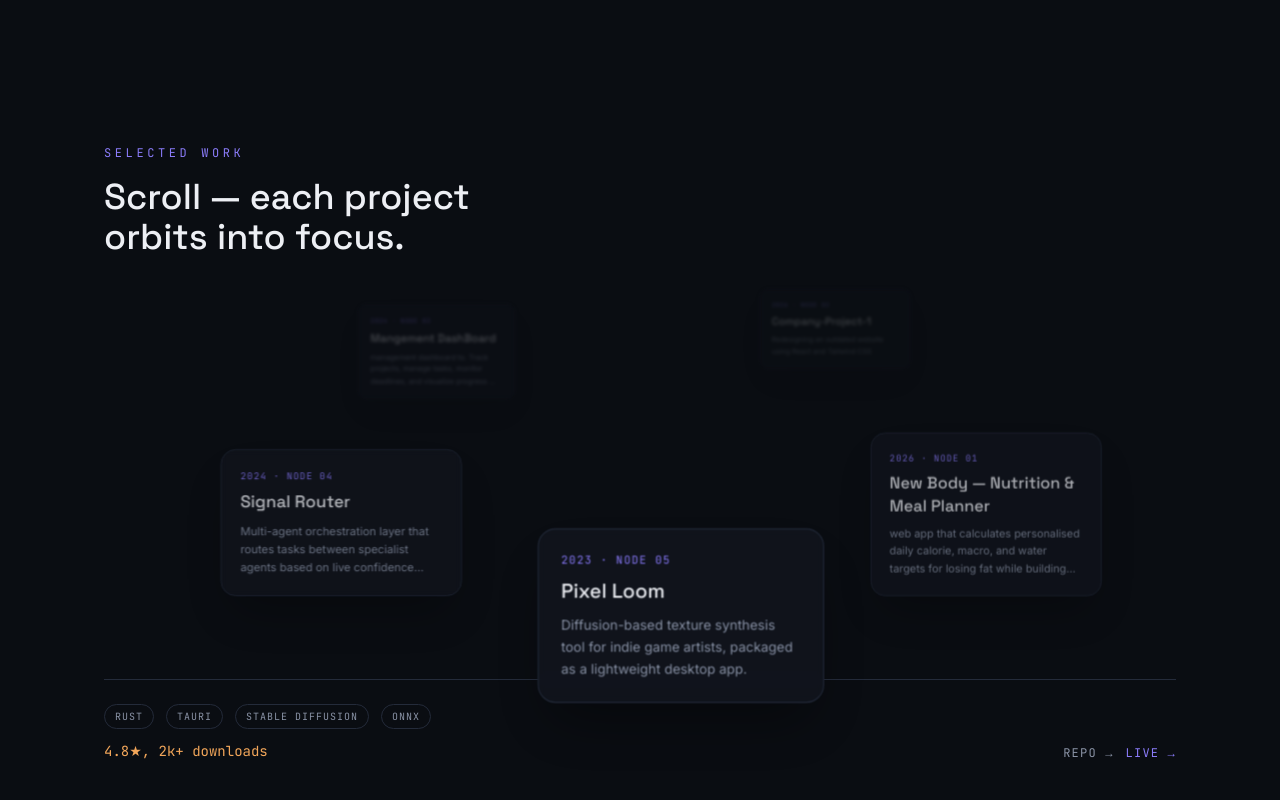
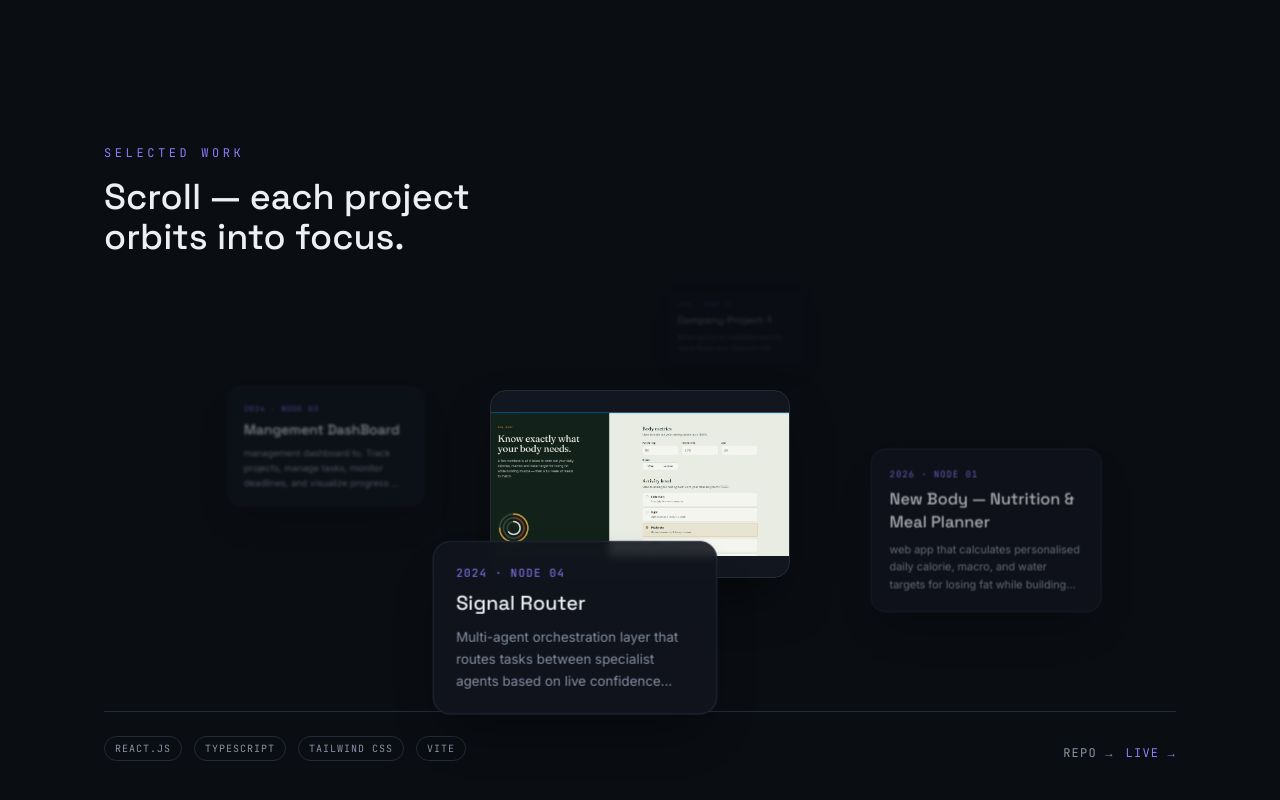
Before and after one commit to analystmodikwe/Personal-Portfolio, a React (Vite) app in the folder portfolio/: page / in a window 1280 px wide. Shown: the part 2363-3163 px from the top of the page. Built offline with nearby package versions, Linux system fonts and the light colour scheme; the HTML template or start-up script is replaced by a standard one.

Commit message:
different data

```diff
--- a/portfolio/src/data/projects.ts
+++ b/portfolio/src/data/projects.ts
@@ -64,15 +64,5 @@ export const projects: Project[] = [
     href: "#",
     repo: "#",
   },
-  {
-    id: "proj-05",
-    title: "Pixel Loom",
-    summary:
-      "Diffusion-based texture synthesis tool for indie game artists, packaged as a lightweight desktop app.",
-    stack: ["Rust", "Tauri", "Stable Diffusion", "ONNX"],
-    year: "2023",
-    metric: "4.8★, 2k+ downloads",
-    href: "#",
-    repo: "#",
-  },
+
 ];
```
